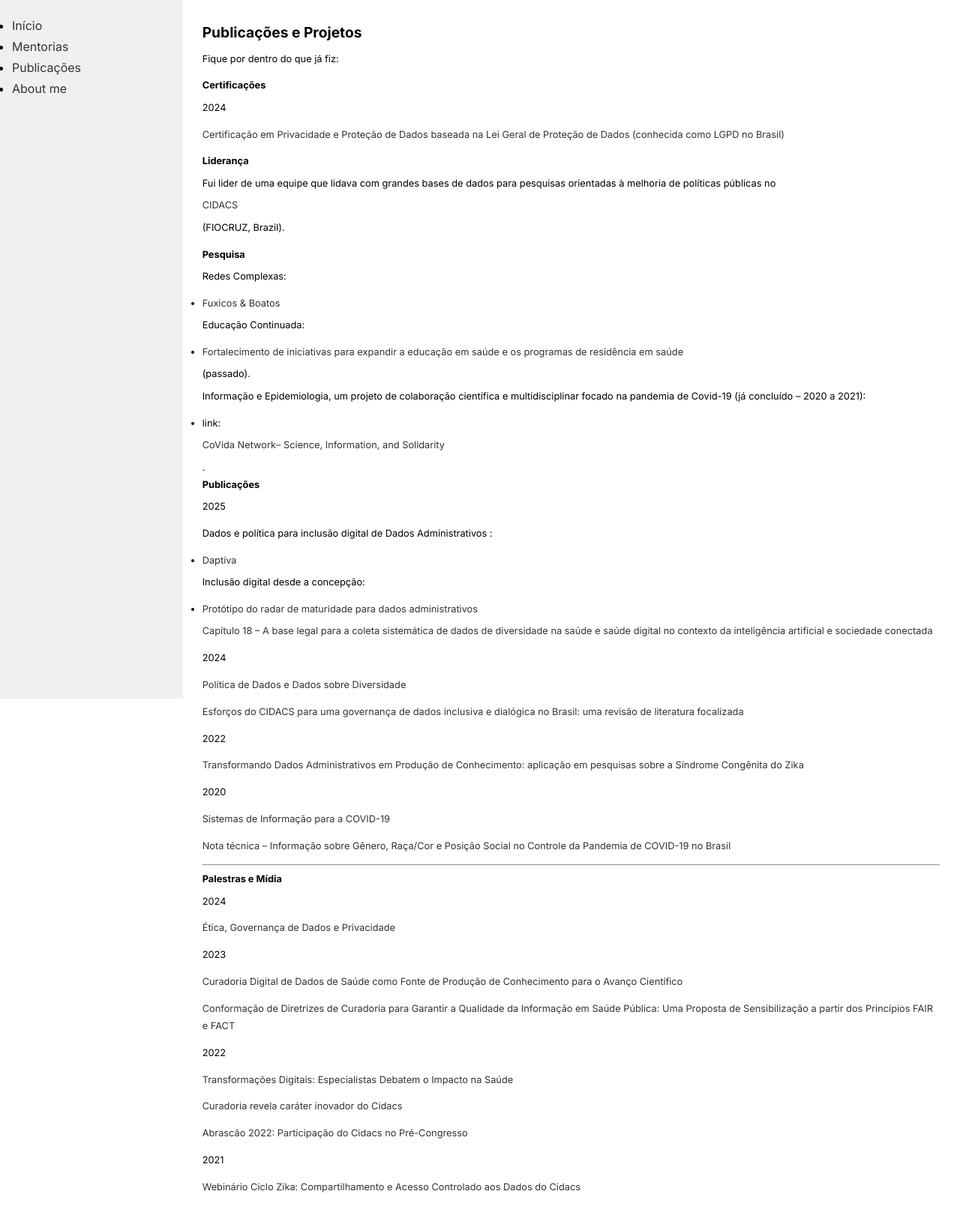
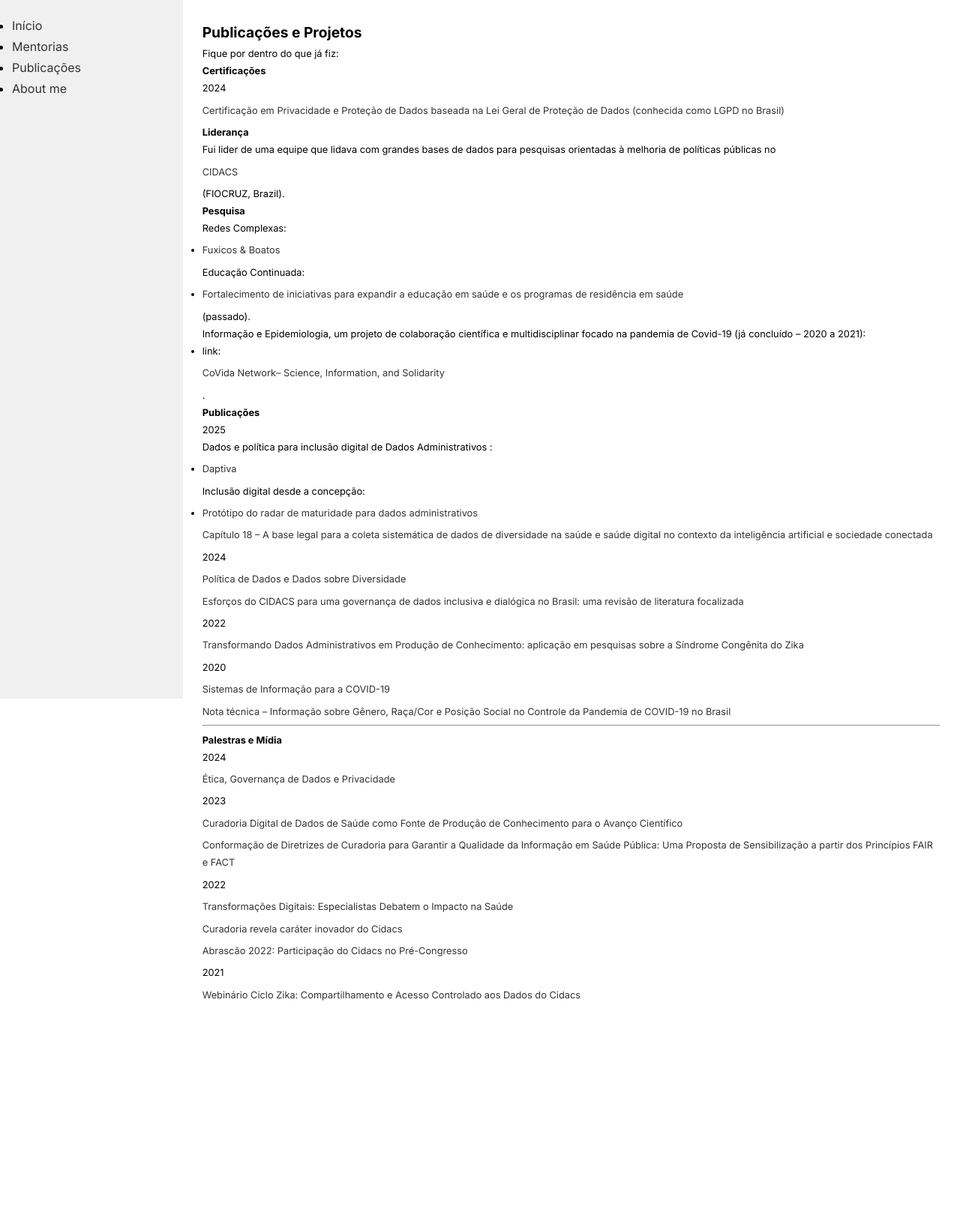
Before and after one commit to MairaLimaS/MairaLimaS.github.io, a Jekyll site: the page built from publicacoes.md, in a window 1280 px wide. Shown: the whole page at 75% size. Built offline with Jekyll 4.4.1, drawn with Linux system fonts in a browser that asks for light colours; after the commit the page ends 1371 px from its top, so only the background shows below that.

Commit message:
Update default.html

```diff
--- a/_layouts/default.html
+++ b/_layouts/default.html
@@ -39,15 +39,6 @@
   p {
     white-space: pre-wrap;
   }
-
-  {% if page.permalink == '/publicacoes/' %}
-  main p {
-    margin-top: 0.5em;
-    margin-bottom: 1em;
-    margin-left: 0;
-    margin-right: 0;
-  }
-  {% endif %}
 </style>
 </head>
 <body>
```
